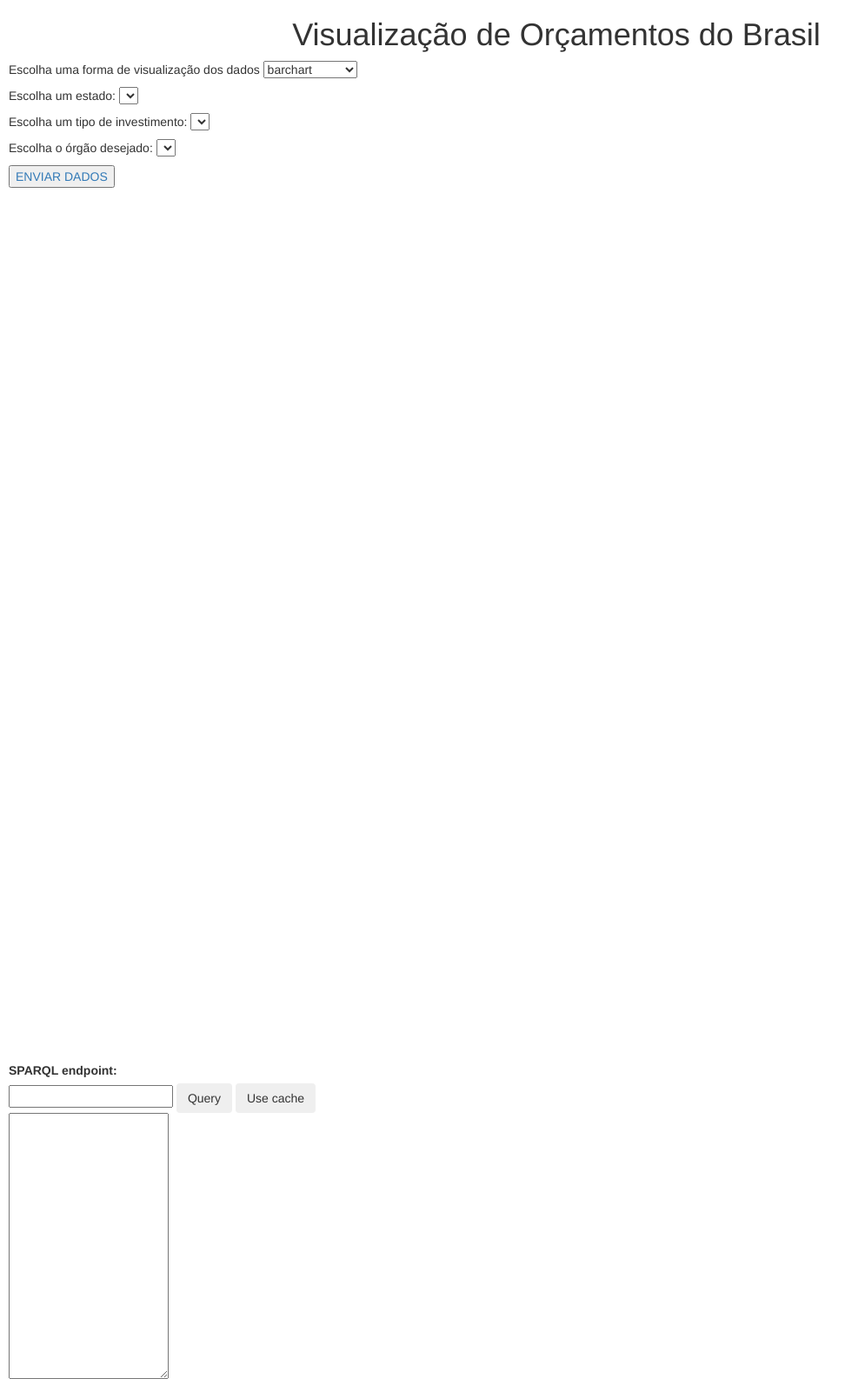
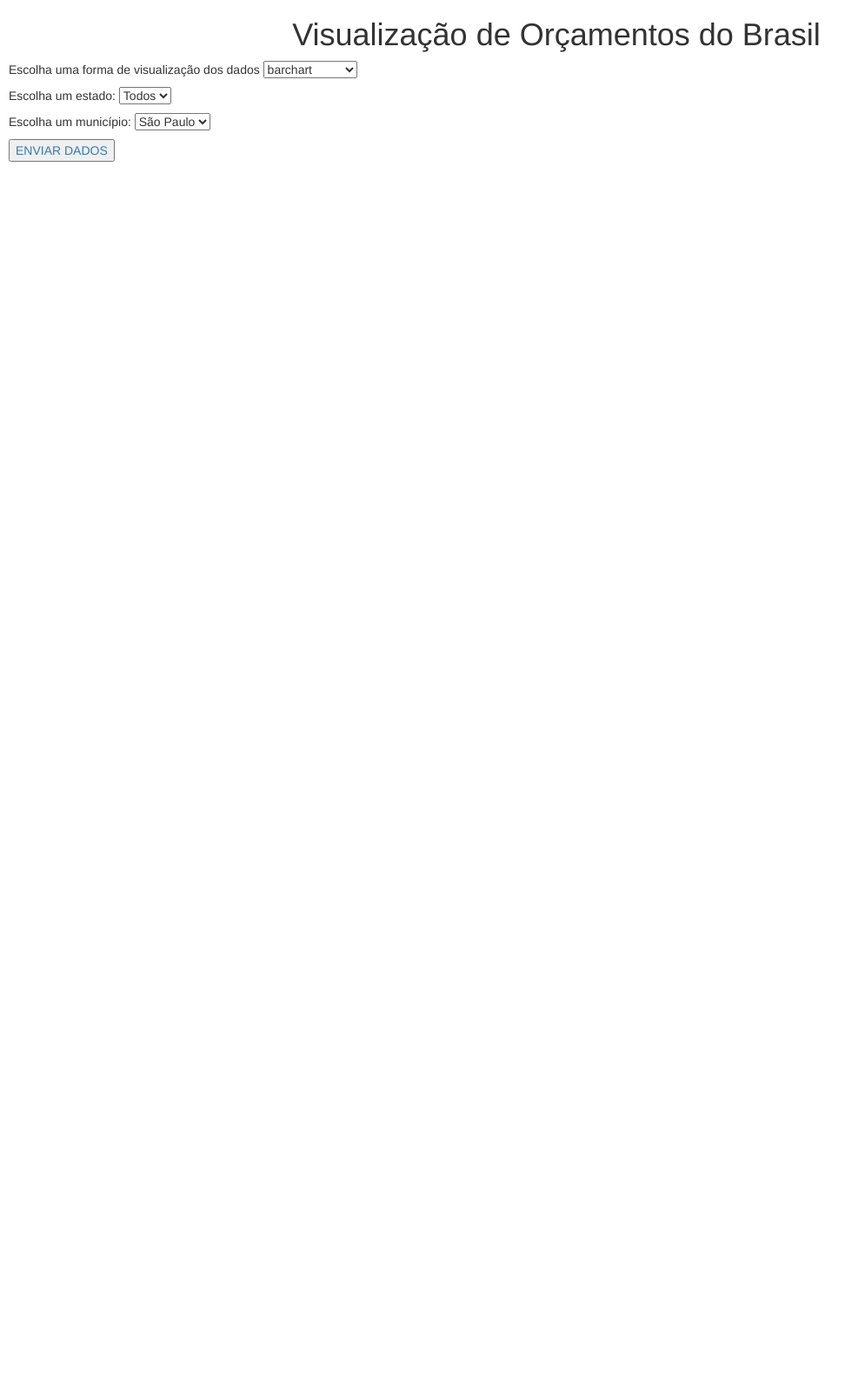
Before and after one commit to AndreTGMello/d3SOBr, a plain HTML site: page paginaConsulta.html in a window 1280 px wide. Shown: the whole page at 87% size, without its empty margins (0-995 px from the left). After the commit the page ends 1201 px from the top, so only its background shows below. Drawn offline with Linux system fonts and the light colour scheme; some icons are missing.

Commit message:
Refatoracao

```diff
--- a/paginaConsulta.html
+++ b/paginaConsulta.html
@@ -13,7 +13,7 @@
     </style>
 	<script>
 		function loadframe(html) {
-			$("#iframedois").attr("src", html)
+			$("#iframeDados").attr("src", html)
 			//.load(function() {
 			//  $(this).css("height", $(this).contents().height() + 100 + "px")
 			//})
@@ -25,7 +25,7 @@
     <div id="query" style="margin: 10px">
       <center><h1>Visualização de Orçamentos do Brasil</h1></center>
 	  <p>Escolha uma forma de visualização dos dados
-	  <select id="mySelect">
+	  <select id="selectTipoVisualizacao">
 		<option>barchart</option>
 		<option>circlepack</option>
 		<option>coordmap</option>
@@ -44,18 +44,28 @@
 	  </select></p>
 
 	<p>Escolha um estado:
-	<select id="mySelectDois"></select></p>
+		<select id="selectEstado">
+			<option>
+				Todos
+			</option>
+			<option>
+				SP
+			</option>
+		</select>
+	</p>
 
-	<p>Escolha um tipo de investimento:
-	<select id="mySelectTres"></select></p>
-
-	<p>Escolha o órgão desejado:
-	<select id="mySelectQuatro"></select></p>
+	<p>Escolha um município:
+		<select id="selectMunicipio">
+			<option>
+				São Paulo
+			</option>
+		</select>
+	</p>
 
 	<script>
 		function opcaoEscolhida(){
-			var posicao = document.getElementById("mySelect").selectedIndex;
-			var opcao = document.getElementById("mySelect").options;
+			var posicao = document.getElementById("selectTipoVisualizacao").selectedIndex;
+			var opcao = document.getElementById("selectEstado").options;
 			return opcao[posicao].text
 		}
 
@@ -69,20 +79,7 @@
 
 	<button><a class="brand" href="javascript:loadframe(abrePagina())"><i class="icon-th"></i>ENVIAR DADOS</a></button>
 
-	<iframe id="iframedois" width="100%" height="1000" frameborder="0" seamless></iframe>
-
-	<form class="form-inline">
-        <label>SPARQL endpoint:</label>
-        <div class="input-append">
-          <input id="endpoint" class="span5" type="text">
-
-          <button class="btn" type="button" onclick="exec()">Query</button>
-          <button class="btn" type="button" onclick="exec_offline()">Use cache</button>
-        </div>
-      </form>
-      <textarea id="sparql" class="span9" rows=15>
-
-      </textarea>
+	<iframe id="iframeDados" width="100%" height="1000" frameborder="0" seamless></iframe>
     </div>
     <div id="result"></div>
   </body>
```
Also changed, not shown: index.html (+12 -10 lines).
